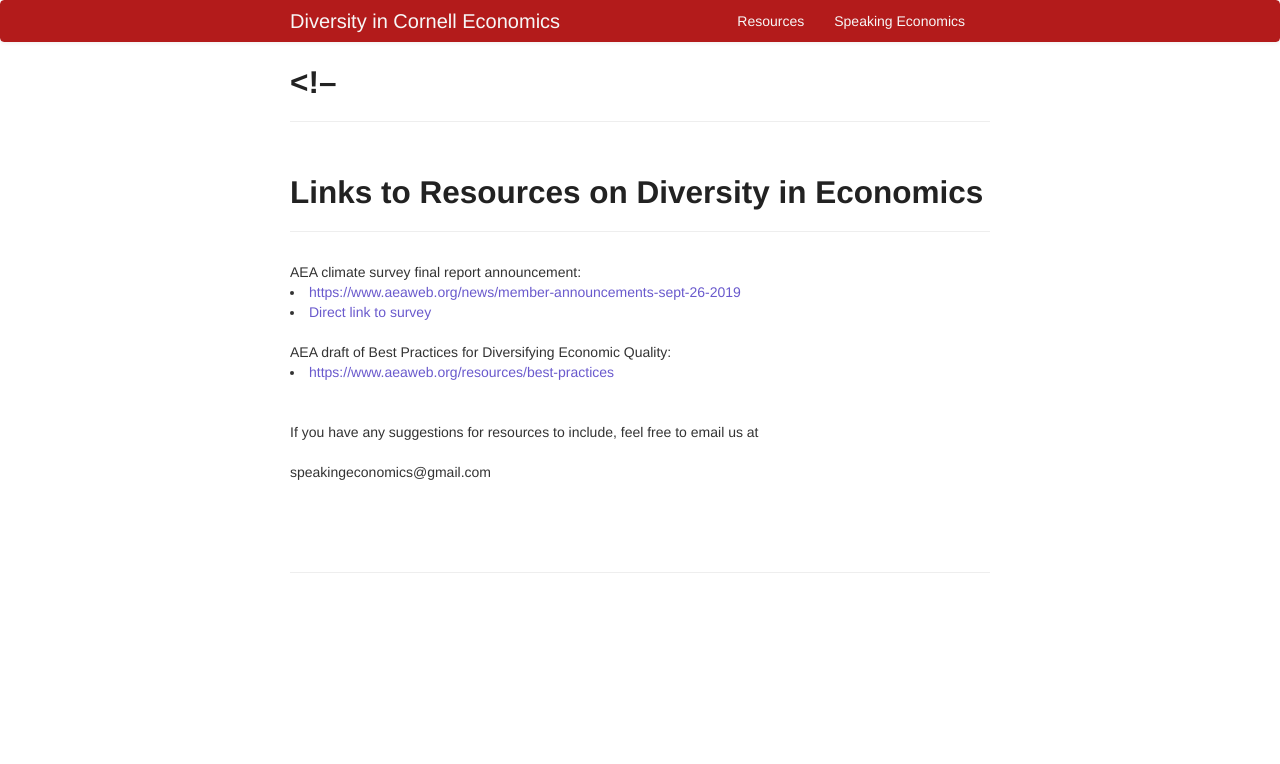
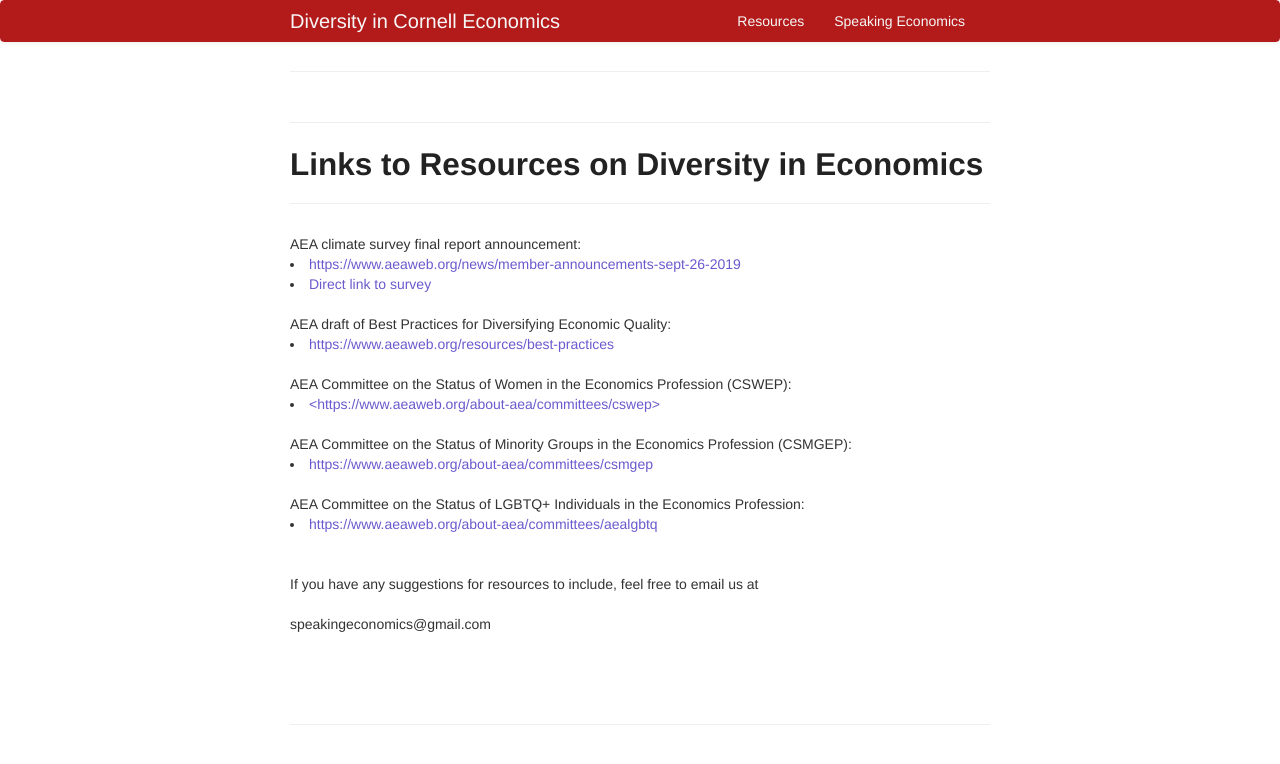
Before and after one commit to aponce6/Diversity-in-Cornell-Economics.github.io, a Jekyll site: the page built from pages/resources.md, in a window 1280 px wide. Shown: the top 764 px of the page. Built offline with Jekyll 4.4.1, drawn with Linux system fonts in a browser that asks for light colours; our own code applies the rules of GitHub Pages for plain Markdown files.

Commit message:
update resources

```diff
--- a/pages/resources.md
+++ b/pages/resources.md
@@ -1,5 +1,7 @@
+
+---
+
 <!--
----
 layout: page
 title: Resources
 description: Resources on diversity in economics
@@ -42,6 +44,20 @@ To remove the underline from the title, remove the <u> tags (<u> and </u>)
 <br/>
 AEA draft of Best Practices for Diversifying Economic Quality: <li><a href="https://www.aeaweb.org/resources/best-practices">https://www.aeaweb.org/resources/best-practices</a></li>
 
+<br/>
+AEA Committee on the Status of Women in the Economics Profession (CSWEP):
+<li><a href="https://www.aeaweb.org/about-aea/committees/cswep"><https://www.aeaweb.org/about-aea/committees/cswep></a></li>
+
+<br/>
+AEA Committee on the Status of Minority Groups in the Economics Profession (CSMGEP):
+<li><a href="https://www.aeaweb.org/about-aea/committees/csmgep">https://www.aeaweb.org/about-aea/committees/csmgep</a></li>
+
+<br/>
+AEA Committee on the Status of LGBTQ+ Individuals in the Economics Profession:
+<li><a href="https://www.aeaweb.org/about-aea/committees/aealgbtq">https://www.aeaweb.org/about-aea/committees/aealgbtq</a></li>
+
+
+
     <br/>
     <br/>
     If you have any suggestions for resources to include, feel free to email us at
```
